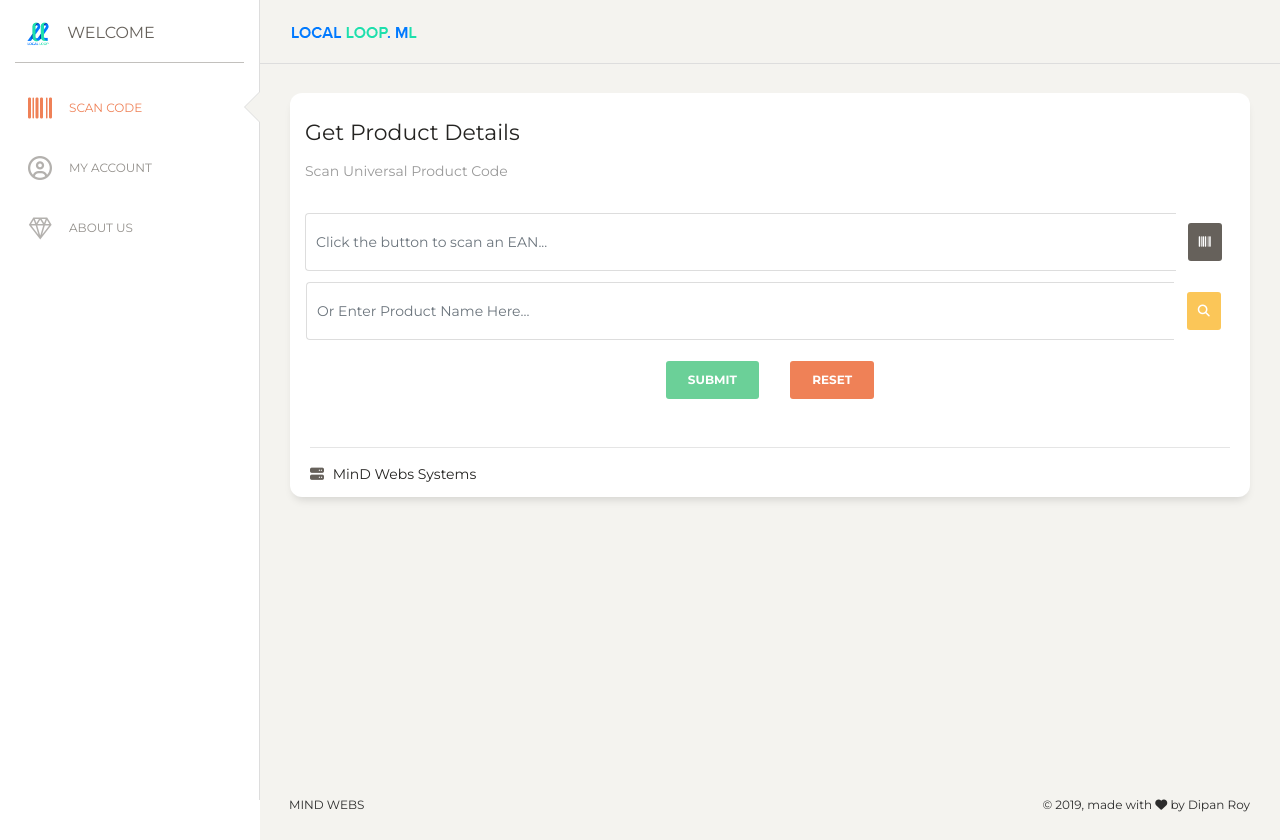
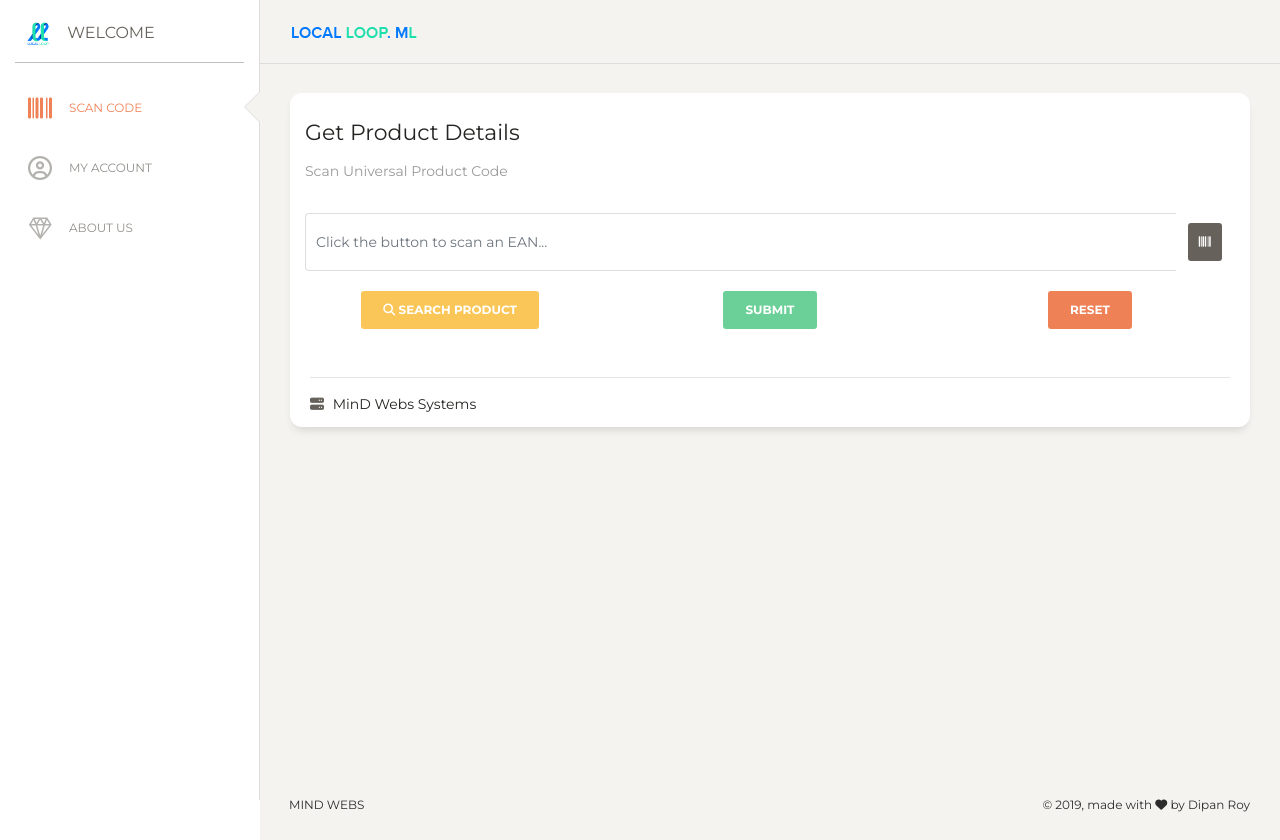
Before and after one commit to dipan29/Local-Loop, a PHP site: page /home in a window 1280 px wide. Run offline with PHP 8.4, Linux system fonts and the light colour scheme; some libraries are stand-ins or nearby versions.

Commit message:
Minor Bug Fixes

```diff
--- a/web/getData.php
+++ b/web/getData.php
@@ -165,9 +165,11 @@ if(isset($_POST['scanSubmit'])) {
 						  	$q1 = mysqli_query($con, "SELECT avg(rating) AS rating FROM product_review WHERE product_id = '".$product_id."'");
 						  	$row1 = $q1->fetch_assoc();
 						  	$r1 = $row1['rating'];
+						  	if($r1 == 0) $r1 = 5;
 						  	$q2 = mysqli_query($con, "SELECT avg(rating) AS rating FROM local_review WHERE product_id = '".$product_id."'");
 						  	$row2 = $q2->fetch_assoc();
 						  	$r2 = $row2['rating'];
+						  	if($r2 == 0) $r2 = 5;
 
 						  	$lstar = (5*$r1 + 2*$r2)/7;
 						  ?>
--- a/web/home.php
+++ b/web/home.php
@@ -148,7 +148,7 @@ if(isset($_GET['ean']))
 							</button>
 						</span>
 					</div>
-					<?php if(!isset($ean)) { ?>
+					<?php if(0) { ?>
 					<div class="input-group" style="padding: 1px">
 						<input class="form-control" id="product_name" name="product_name" type="text" placeholder="Or Enter Product Name Here..." onChange="storeMethod()" />
 						<span class="input-group-btn">
@@ -169,11 +169,25 @@ if(isset($_GET['ean']))
 					<?php } ?>
 
 					<div class="row">
-						<div class="col-sm-12">
-							<center><input type="submit" class="btn btn-success" value="Submit" name="scanSubmit" />
-							&nbsp;&nbsp;&nbsp;&nbsp;&nbsp;&nbsp;
+						<?php if(!isset($ean)) { ?>
+						<div class="col-lg-4 col-sm-12">
+							<center><a href="search">
+								<button class="btn btn-warning" type="button">
+									<i class="fa fa-search"></i> Search Product
+								</button>
+							</a></center>
+						</div>
+						<?php } ?>
+						<div class="col-lg-4 col-sm-6">
+							<center><input type="submit" class="btn btn-success" value="Submit" name="scanSubmit" /></center>
+						</div>
+
+						<div class="col-lg-4 col-sm-6">
+							<center>
 							<input type="reset" class="btn btn-danger" value="Reset" name="resetSubmit" /></center>
 						</div>
+
+
 
 					</div>
 
--- a/web/scripts/reviews.php
+++ b/web/scripts/reviews.php
@@ -211,7 +211,7 @@
 					<div class="col-md-6">
 						<div class="form-group">
 						<label for="Upvote Count">Upvotes</label>
-						<input type="number" class="form-control" name="upvote" max="45" placeholder="Upvote Count" required>
+						<input type="number" class="form-control" name="upvote" max="10000" placeholder="Upvote Count" required>
 						</div>
 
 					</div>
--- a/web/search.php
+++ b/web/search.php
@@ -171,12 +171,12 @@ $result = mysqli_query($con, $query);
 
 				  </form>
 				<br />
-				<div id="result"  style="overflow-x: hidden; overflow-y: auto">
+				<div id="result"  style="overflow-x: auto; overflow-y: auto">
 				  <?php
 					if(mysqli_num_rows($result) > 0)
 						{
 							$output .= '<center><h3>Results</h3></center>
-										<div class="table-responsive" style="overflow-x: hidden; overflow-y: auto">
+										<div class="table-responsive" style="overflow-x: auto; overflow-y: auto">
 											<table id="products" class="table table bordered">
 												<tr>
 													<th>UPC/EAN</th>
```
Also changed, not shown: android/README.md (added), ios/README.md (added).
